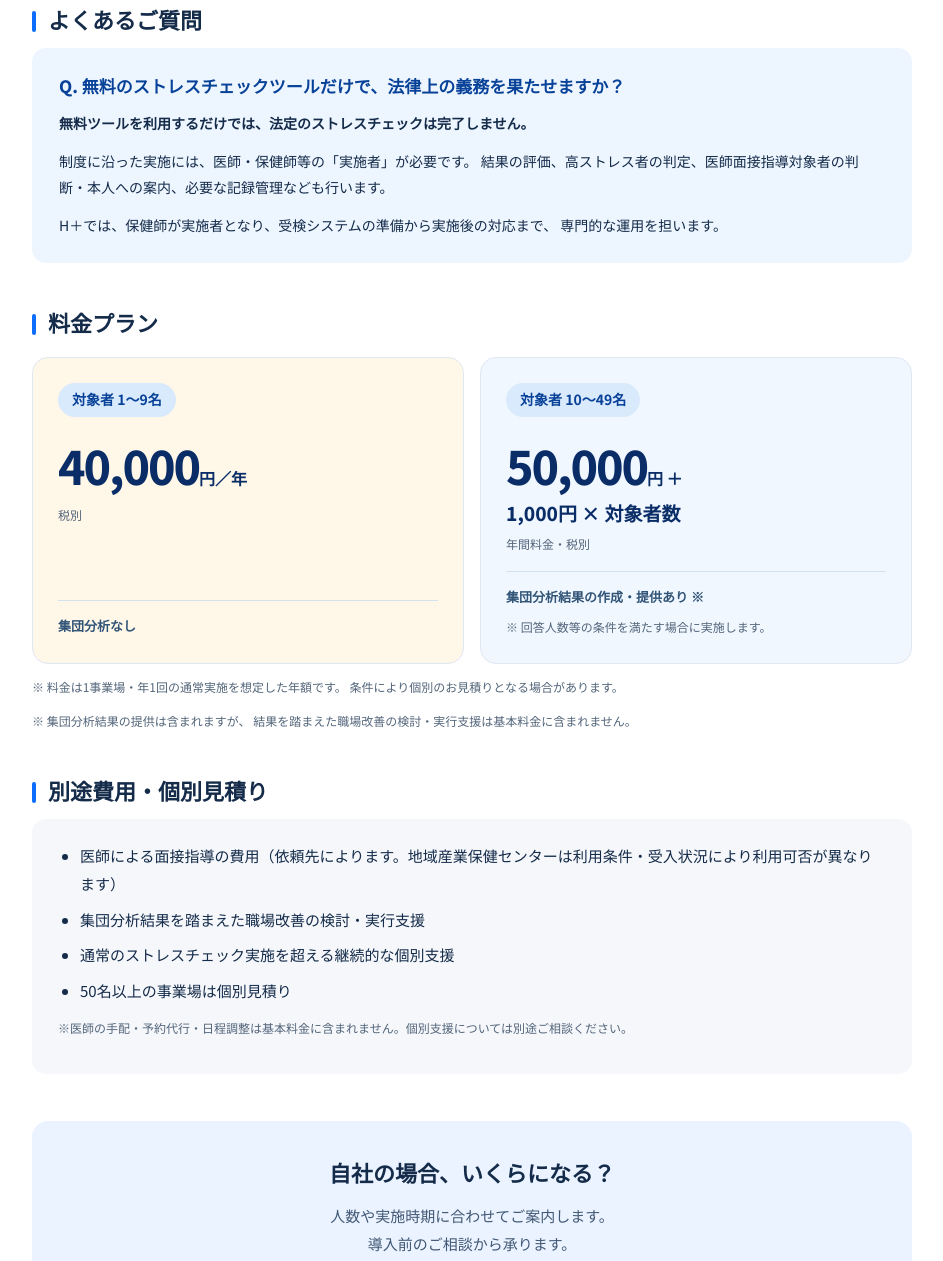
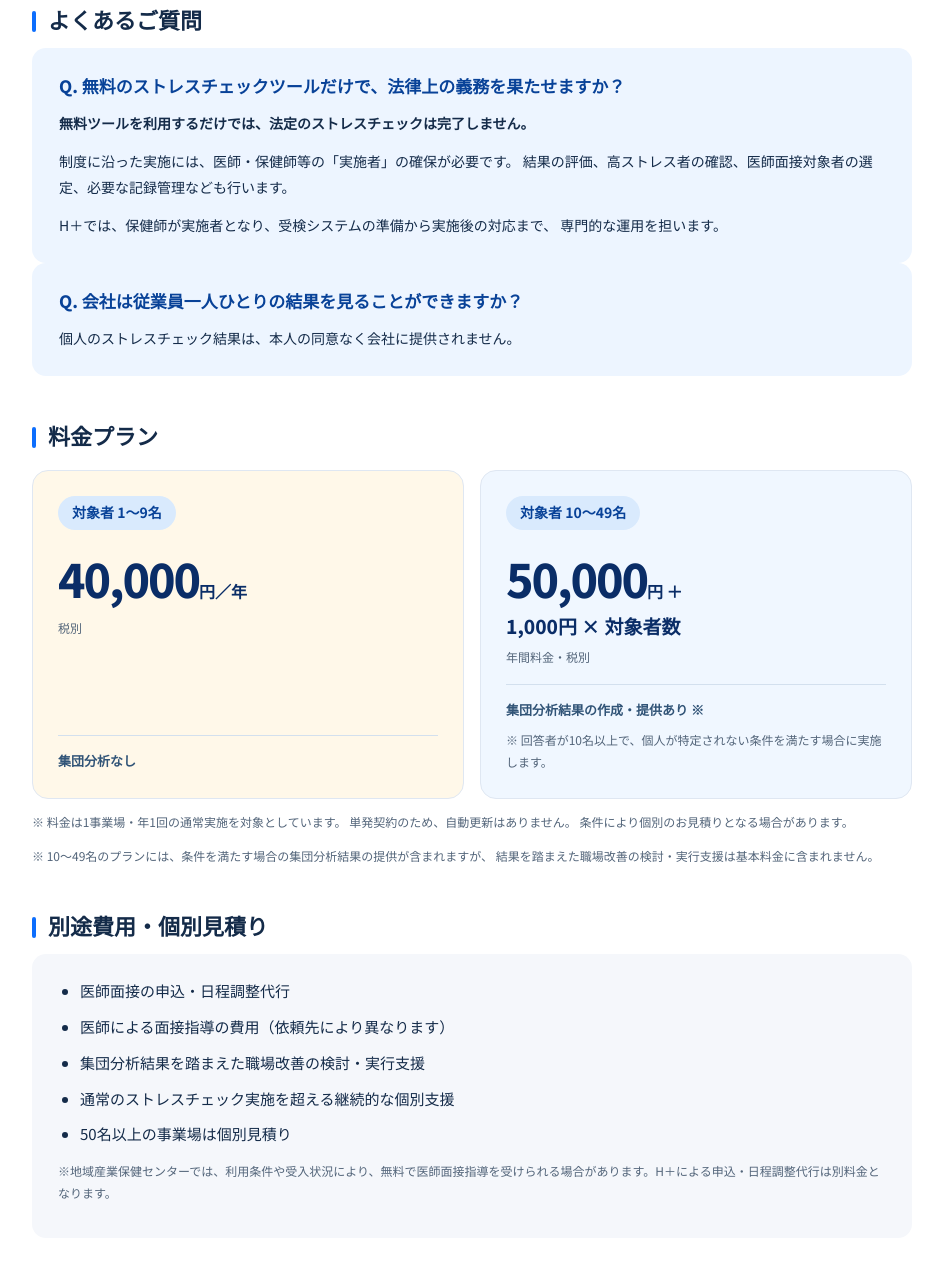
Before and after one commit to kenko365office-ctrl/hplus-site, a plain HTML site: page stresscheck/index.html in a window 1280 px wide. Shown: the part 1361-2622 px from the top of the page, without its empty margins (168-1111 px from the left). Drawn offline with Linux system fonts and the light colour scheme.

Commit message:
医師面接代行サービスの追加・料金条件と個人情報保護の明確化

```diff
--- a/stresscheck/index.html
+++ b/stresscheck/index.html
@@ -481,12 +481,12 @@
           <div class="compare-name"><span class="number">05</span>実施後の対応</div>
           <div class="compare-box before">
             <span class="compare-label">会社だけで進める場合</span>
-           医師面接の申出を受け、医師の手配や日程調整を行う
+           高ストレス者への対応や医師面接の手続きを進める
           </div>
           <span class="compare-arrow" aria-hidden="true"></span>
           <div class="compare-box after">
             <span class="compare-label">H＋に依頼する場合</span>
-            面接指導対象者を判断し、本人への申出案内と会社への手続き案内を行う
+           医師面接対象者の選定から、医師面接の手続き案内まで支援
           </div>
         </article>
 
@@ -507,7 +507,7 @@
       <p class="small">
         ※ 社内担当者の選任、対象者名簿の提出、
         社内周知・配布、必要に応じた未受検者への声かけ、
-        医師面接指導の申出があった場合の医師の手配・日程調整などは会社にお願いしています。H＋は手続きの進め方をご案内します。
+        医師面接指導の申出があった際は、会社が必要な対応を進められるよう、H＋が手順をご案内します。ご希望に応じて、申込・日程調整の代行も承ります（別料金）。
       </p>
     </section>
 
@@ -520,13 +520,21 @@
         <div class="faq-answer">
           <p><strong>無料ツールを利用するだけでは、法定のストレスチェックは完了しません。</strong></p>
           <p>
-            制度に沿った実施には、医師・保健師等の「実施者」が必要です。
-            結果の評価、高ストレス者の判定、医師面接指導対象者の判断・本人への案内、必要な記録管理なども行います。
+            制度に沿った実施には、医師・保健師等の「実施者」の確保が必要です。
+結果の評価、高ストレス者の確認、医師面接対象者の選定、必要な記録管理なども行います。
           </p>
           <p>
             H＋では、保健師が実施者となり、受検システムの準備から実施後の対応まで、
             専門的な運用を担います。
           </p>
+        </div>
+      </div>
+      <div class="faq-box">
+  <p class="faq-question">
+    Q. 会社は従業員一人ひとりの結果を見ることができますか？
+  </p>
+  <div class="faq-answer">
+    <p>個人のストレスチェック結果は、本人の同意なく会社に提供されません。</p>
   </div>
 </div>
     </section>
@@ -547,15 +555,16 @@
           <div class="equation">1,000円 × 対象者数</div>
           <p class="tax">年間料金・税別</p>
           <div class="feature">集団分析結果の作成・提供あり ※</div>
-          <p class="note">※ 回答人数等の条件を満たす場合に実施します。</p>
+          <p class="note">※ 回答者が10名以上で、個人が特定されない条件を満たす場合に実施します。</p>
         </article>
       </div>
       <p class="small">
-        ※ 料金は1事業場・年1回の通常実施を想定した年額です。
+        ※ 料金は1事業場・年1回の通常実施を対象としています。
+単発契約のため、自動更新はありません。
 条件により個別のお見積りとなる場合があります。
       </p>
       <p class="small">
-        ※ 集団分析結果の提供は含まれますが、
+        ※ 10〜49名のプランには、条件を満たす場合の集団分析結果の提供が含まれますが、
 結果を踏まえた職場改善の検討・実行支援は基本料金に含まれません。
       </p>
     </section>
@@ -564,13 +573,13 @@
       <h2 id="extra-heading">別途費用・個別見積り</h2>
       <div class="notes-box">
        <ul>
-
-<li>医師による面接指導の費用（依頼先によります。地域産業保健センターは利用条件・受入状況により利用可否が異なります）</li>
+  <li>医師面接の申込・日程調整代行</li>
+  <li>医師による面接指導の費用（依頼先により異なります）</li>
   <li>集団分析結果を踏まえた職場改善の検討・実行支援</li>
   <li>通常のストレスチェック実施を超える継続的な個別支援</li>
   <li>50名以上の事業場は個別見積り</li>
 </ul>
-        <p class="small">※医師の手配・予約代行・日程調整は基本料金に含まれません。個別支援については別途ご相談ください。</p>
+<p class="small">※地域産業保健センターでは、利用条件や受入状況により、無料で医師面接指導を受けられる場合があります。H＋による申込・日程調整代行は別料金となります。</p>
       </div>
     </section>
 
```
Lines whose indentation alone changed are shown as unchanged.
